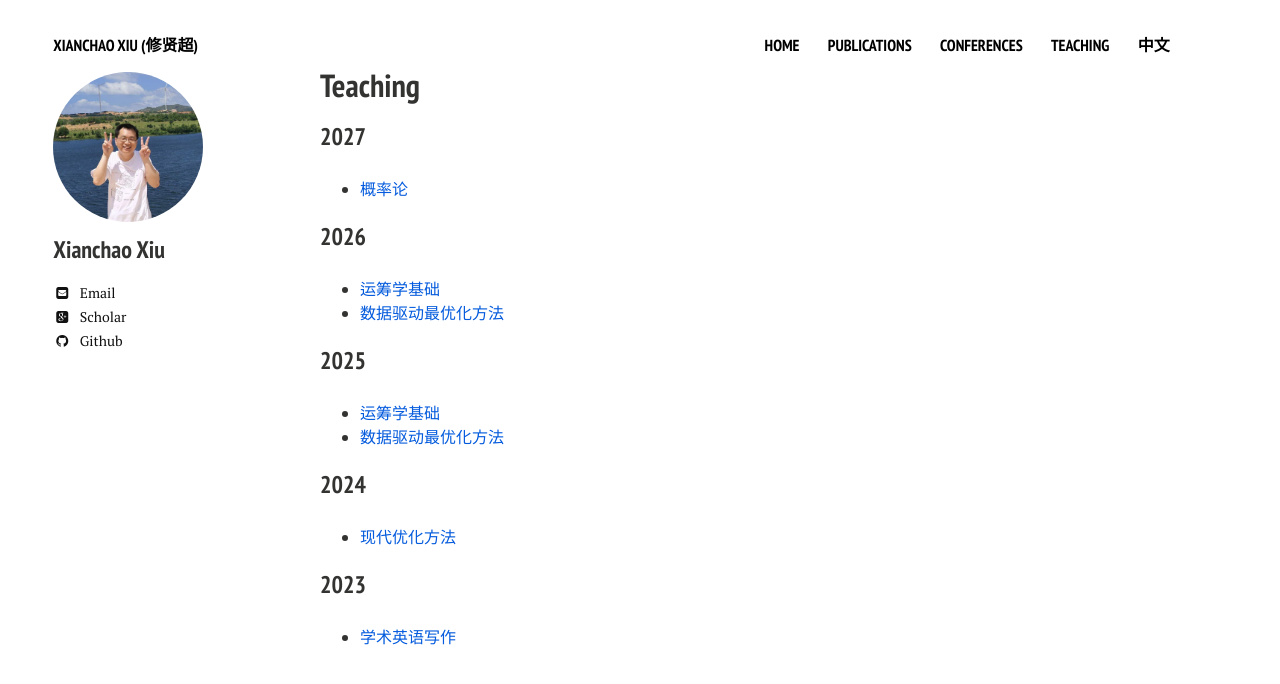
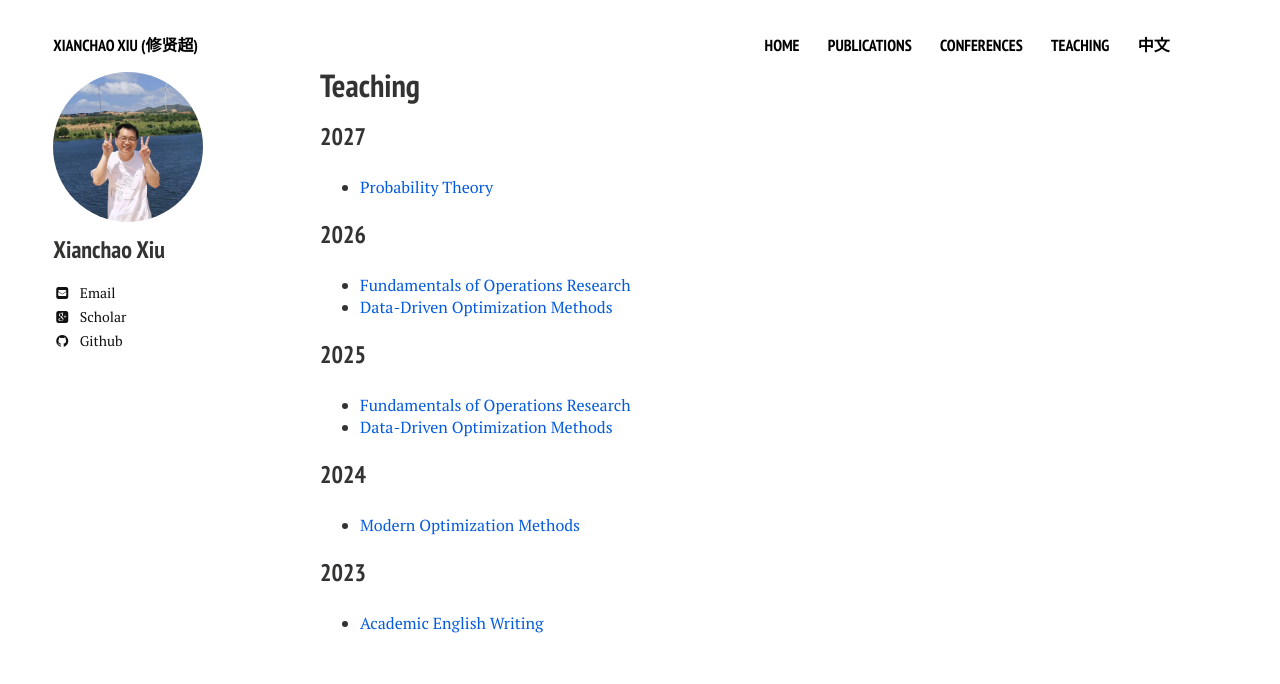
Before and after one commit to xianchaoxiu/xianchaoxiu.github.io, a Jekyll site: the page built from teaching/index.md, in a window 1280 px wide. Shown: the top 684 px of the page. Built offline with Jekyll 4.4.1, drawn with Linux system fonts in a browser that asks for light colours; nearby versions of some CDN libraries.

Commit message:
Update index.md

```diff
--- a/teaching/index.md
+++ b/teaching/index.md
@@ -8,18 +8,18 @@ share: false
 ---
 
 ### 2027
-* <a href="https://xianchaoxiu.github.io/teaching/PRO/2027" class="textlink" target="_blank"> 概率论 </a><br>
+* <a href="https://xianchaoxiu.github.io/teaching/PRO/2027" class="textlink" target="_blank"> Probability Theory </a><br>
 
 ### 2026
-* <a href="https://xianchaoxiu.github.io/teaching/OR/2026" class="textlink" target="_blank"> 运筹学基础  </a><br>
-* <a href="https://xianchaoxiu.github.io/teaching/OPT/2026" class="textlink" target="_blank"> 数据驱动最优化方法  </a><br>
+* <a href="https://xianchaoxiu.github.io/teaching/OR/2026" class="textlink" target="_blank"> Fundamentals of Operations Research </a><br>
+* <a href="https://xianchaoxiu.github.io/teaching/OPT/2026" class="textlink" target="_blank"> Data-Driven Optimization Methods </a><br>
 
 ### 2025
-* <a href="https://xianchaoxiu.github.io/teaching/OR/2025" class="textlink" target="_blank"> 运筹学基础 </a><br>
-* <a href="https://xianchaoxiu.github.io/teaching/OPT/2025" class="textlink" target="_blank"> 数据驱动最优化方法 </a><br>
+* <a href="https://xianchaoxiu.github.io/teaching/OR/2025" class="textlink" target="_blank"> Fundamentals of Operations Research </a><br>
+* <a href="https://xianchaoxiu.github.io/teaching/OPT/2025" class="textlink" target="_blank"> Data-Driven Optimization Methods </a><br>
 
 ### 2024
-* <a href="https://xianchaoxiu.github.io/teaching/OPT/2024" class="textlink" target="_blank"> 现代优化方法  </a><br>
+* <a href="https://xianchaoxiu.github.io/teaching/OPT/2024" class="textlink" target="_blank"> Modern Optimization Methods </a><br>
 
 ### 2023
-* <a href="https://xianchaoxiu.github.io/teaching/SW/2023" class="textlink" target="_blank"> 学术英语写作  </a><br>
+* <a href="https://xianchaoxiu.github.io/teaching/SW/2023" class="textlink" target="_blank"> Academic English Writing </a><br>
```
